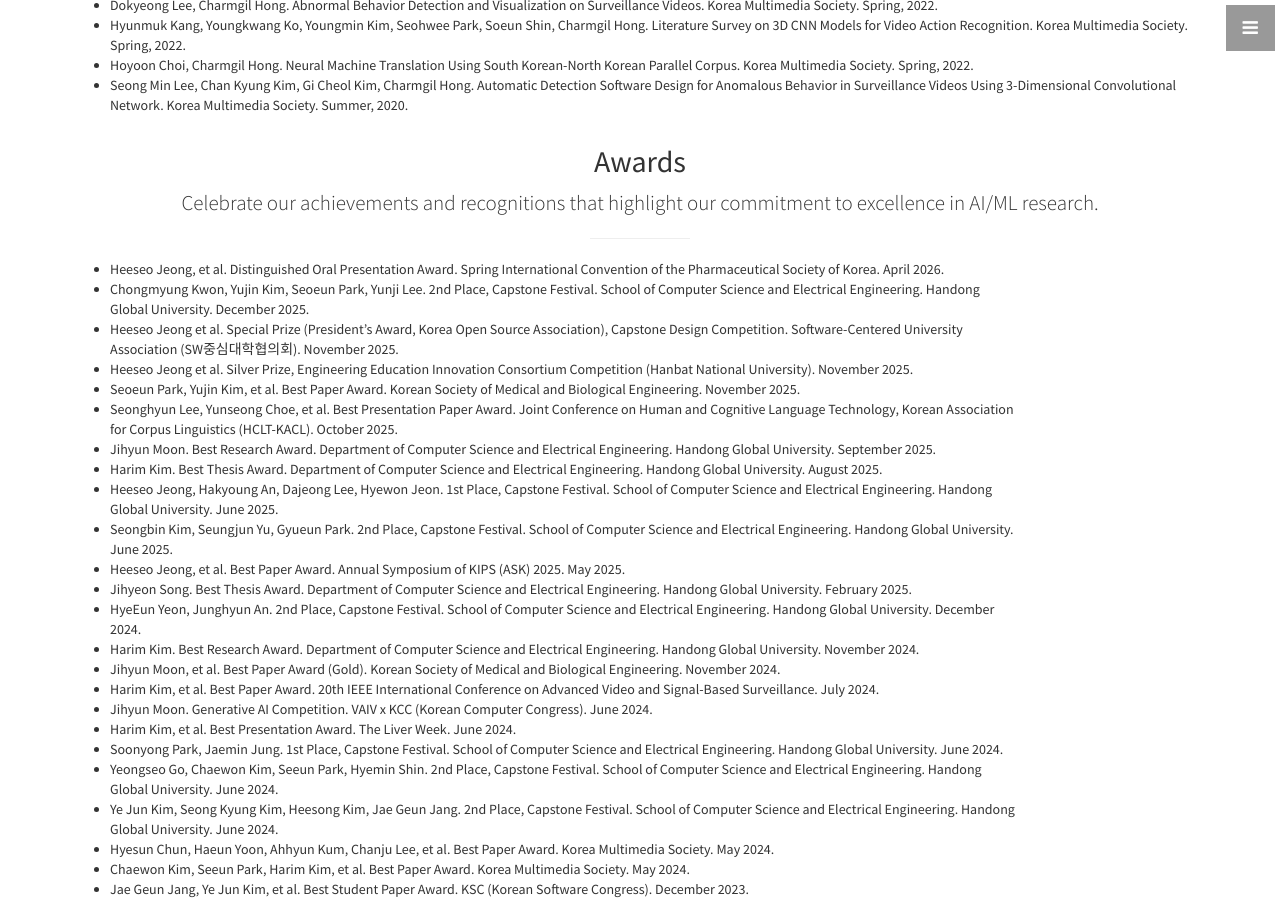
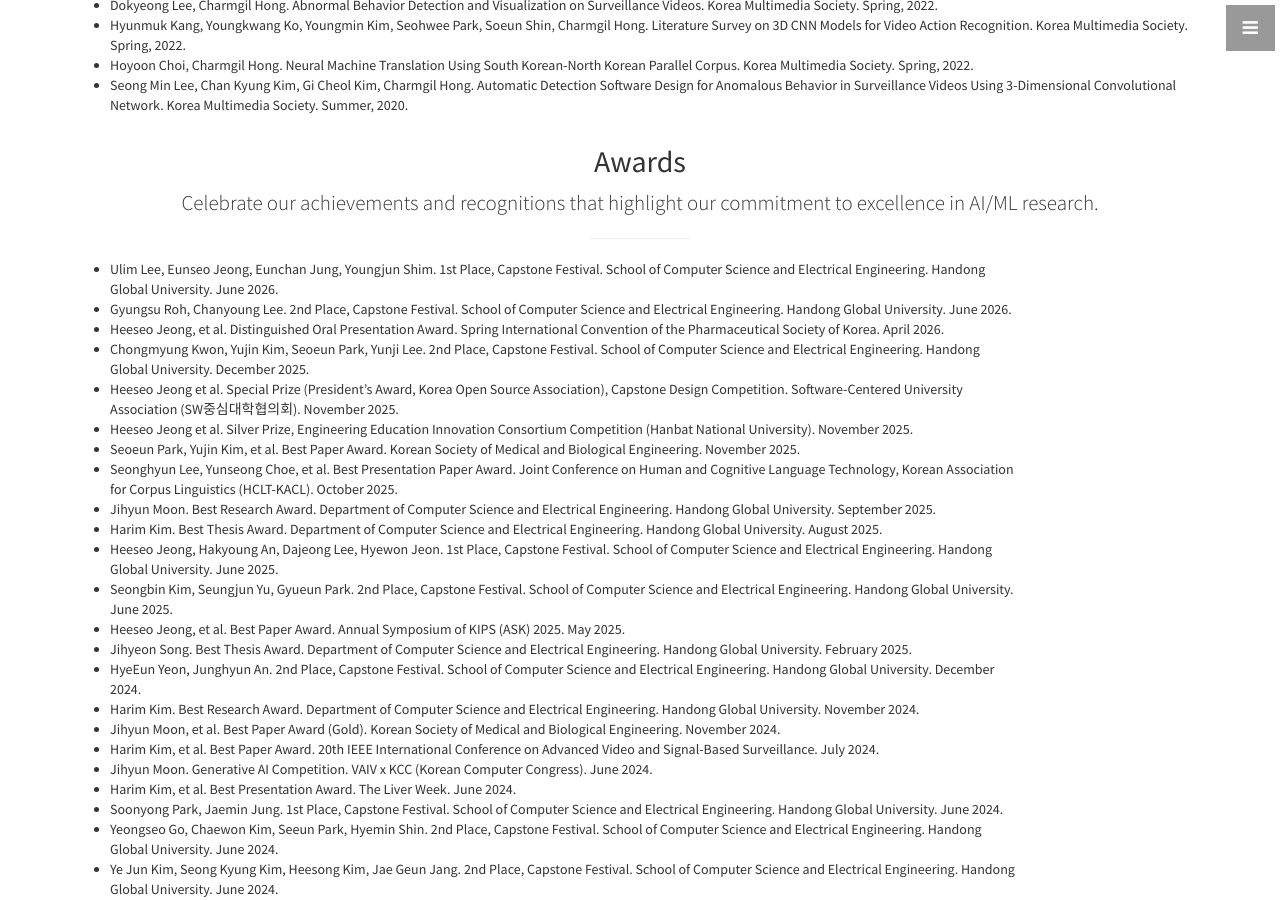
Before and after one commit to nth221/nth221.github.io, a Jekyll site: the page built from index.html, in a window 1280 px wide and 900 px high, scrolled down 7564 px. Built offline with Jekyll 4.4.1, drawn with Linux system fonts in a browser that asks for light colours.

Commit message:
modified:   _includes/portfolio.html

```diff
--- a/_includes/portfolio.html
+++ b/_includes/portfolio.html
@@ -234,6 +234,8 @@
         <div class="row">
           <div class="col-lg-10 text-justify">
             <ul class="publication-list">
+              <li>Ulim Lee, Eunseo Jeong, Eunchan Jung, Youngjun Shim. 1st Place, Capstone Festival. School of Computer Science and Electrical Engineering. Handong Global University. June 2026.</li>
+              <li>Gyungsu Roh, Chanyoung Lee. 2nd Place, Capstone Festival. School of Computer Science and Electrical Engineering. Handong Global University. June 2026.</li>
               <li>Heeseo Jeong, et al. Distinguished Oral Presentation Award. Spring International Convention of the Pharmaceutical Society of Korea. April 2026.</li>
               <li>Chongmyung Kwon, Yujin Kim, Seoeun Park, Yunji Lee. 2nd Place, Capstone Festival. School of Computer Science and Electrical Engineering. Handong Global University. December 2025.</li>
               <li>Heeseo Jeong et al. Special Prize (President’s Award, Korea Open Source Association), Capstone Design Competition. Software-Centered University Association (SW중심대학협의회). November 2025.</li>
```
